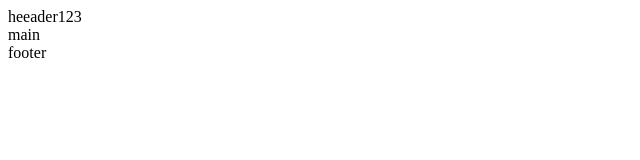
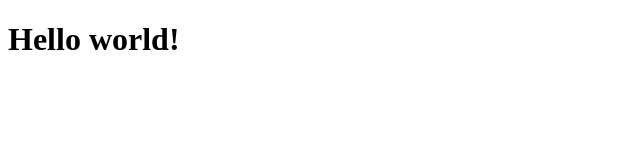
Before and after one commit to Beepli/my-page, a plain HTML site: page index.html in a window 1280 px wide. Shown: the whole page, without its empty margins (0-640 px from the left). Drawn offline with Linux system fonts and the light colour scheme.

Commit message:
Update index.html

```diff
--- a/index.html
+++ b/index.html
@@ -6,8 +6,6 @@
   <title>Document</title>
 </head>
 <body>
-  <header>heeader123</header>
-  <main>main</main>
-  <footer>footer</footer>
+  <h1>Hello world!</h1>
 </body>
 </html>
```
